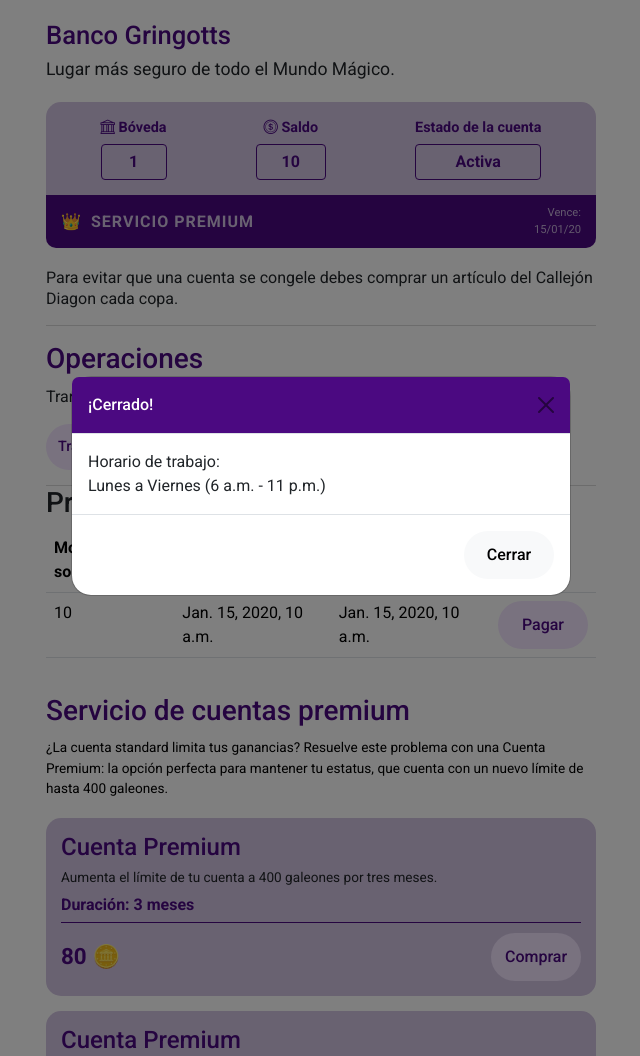
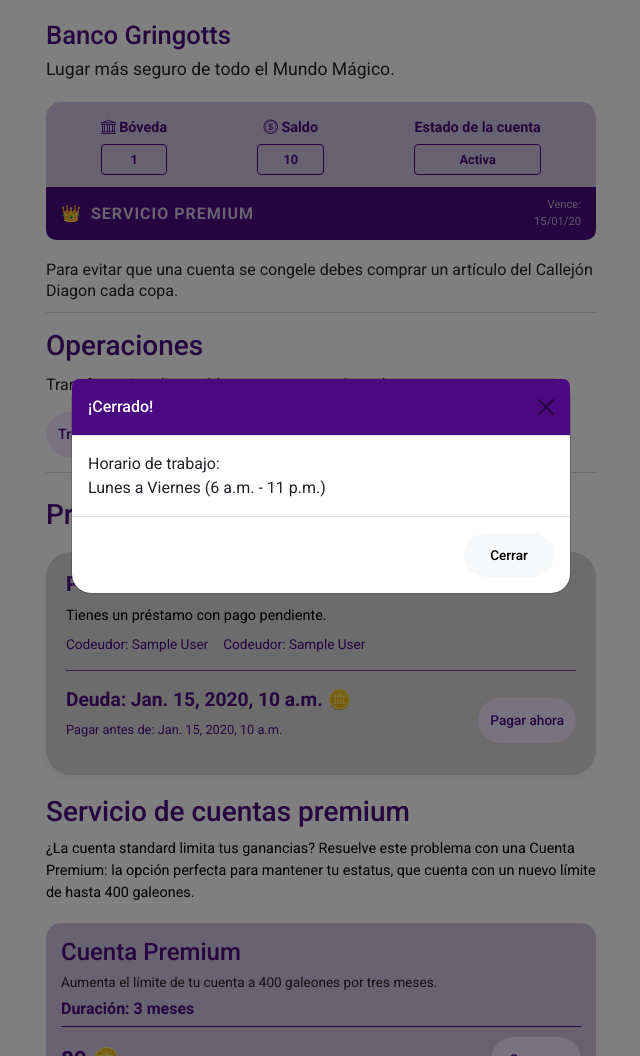
Before and after one commit to oliveA3/Diagon-Alley, a Django app: template apps/bank/templates/bank.html in a window 1280 px wide. Shown: the part 84-1140 px from the top of the page, without its empty margins (319-959 px from the left). Run offline with Django 5.2, Linux system fonts and the light colour scheme; the template is opened without the code that fills it: most values are stand-ins (such as "Sample title", 1, 10 or a date in 2020).

Commit message:
Subida completa sobreescribiendo repo remoto

```diff
--- a/apps/bank/templates/bank.html
+++ b/apps/bank/templates/bank.html
@@ -19,15 +19,16 @@
 
         {% include "components/account_card.html" %}
 
-        <p class="warning-text">Para evitar que una cuenta se congele debes comprar un artículo del Callejón Diagon cada
-            copa.</p>
-
         <!-- Frozen info -->
         {% if account.is_frozen %}
         <div class="frozen-details">
-            <p>Para descongelar una cuenta deben comprar un artículo del Callejón Diagon.</p>
-            <p>Mientras la cuenta permanezca congelada se descontará el 5% de su saldo cada 3 días.</p>
+            <p>Para descongelar una cuenta debes comprar un artículo del Callejón Diagon.
+                <br>Mientras la cuenta permanezca congelada se descontará el 5% de su saldo cada 3 días.
+            </p>
         </div>
+        {% else %}
+        <p class="warning-text">Para evitar que una cuenta se congele debes comprar un artículo del Callejón Diagon cada
+            copa.</p>
         {% endif %}
     </section>
 
--- a/static/css/bank.css
+++ b/static/css/bank.css
@@ -20,16 +20,29 @@
 }
 
 /* Advertencias y Operaciones */
-.warning-text, .frozen-details {
+.frozen-details {
+    font-size: 0.9rem;
+    color: var(--red);
+}
+
+.warning-text {
     font-size: 1rem;
     line-height: 1.3;
+    padding-bottom: 10px;
+}
+
+.frozen-details,
+.warning-text {
     border-bottom: 1px solid var(--grey);
-    padding-bottom: 15px;
 }
 
 .section-title {
     color: var(--dark-purple);
     margin-bottom: 10px;
+}
+
+.operations-section {
+    margin-top: 10px;
 }
 
 .trans-info {
@@ -43,6 +56,7 @@
     flex-wrap: wrap;
     border-bottom: 1px solid var(--grey);
     padding-bottom: 15px;
+    margin-bottom: 25px;
 }
 
 .actions-group .btn {
@@ -54,7 +68,7 @@
     padding: 20px 0;
 }
 .market-desc {
-    font-size: 0.85rem;
+    font-size: 0.9rem;
     color: var(--black);
     margin-bottom: 20px;
 }
--- a/static/css/store.css
+++ b/static/css/store.css
@@ -21,7 +21,7 @@
     background-color: var(--light-purple-dim);
     border-radius: 20px;
     display: flex;
-    margin-bottom: 20px;
+    margin-bottom: 25px;
     padding: 15px;
     box-shadow: 0 4px 6px rgba(0, 0, 0, 0.05);
 }
--- a/templates/base.html
+++ b/templates/base.html
@@ -7,6 +7,7 @@
 <head>
     <meta charset="UTF-8" />
     <meta name="viewport" content="width=device-width, initial-scale=1.0" />
+    <link rel="icon" href="{% static 'imgs/favicon.png' %}" type="image/png">
 
     <!-- Bootstrap CSS -->
     <link href="https://cdn.jsdelivr.net/npm/bootstrap@5.3.8/dist/css/bootstrap.min.css" rel="stylesheet"
--- a/templates/components/account_card.html
+++ b/templates/components/account_card.html
@@ -16,6 +16,7 @@
         gap: 10px;
         padding: 15px;
         padding-bottom: 5px;
+        padding-bottom: 12px;
     }
 
     .card-item {
@@ -36,6 +37,7 @@
         border-radius: 4px;
         padding: 5px 25px;
         font-weight: bold;
+        font-size: 0.8rem;
         color: var(--dark-purple);
         width: 100%;
     }
@@ -49,7 +51,6 @@
         display: flex;
         justify-content: space-between;
         align-items: center;
-        margin-top: 10px;
     }
 
     .premium-content {
--- a/templates/components/pending_loans.html
+++ b/templates/components/pending_loans.html
@@ -1,40 +1,126 @@
+<style>
+    .loans-grid {
+        display: flex;
+        flex-direction: column;
+        gap: 25px;
+        margin-top: 20px;
+    }
+
+    .loan-card {
+        background-color: var(--grey);
+        border-radius: 25px;
+        padding: 20px;
+        max-width: 550px;
+        box-shadow: 0 4px 6px rgba(0, 0, 0, 0.05);
+    }
+
+    .loan-header h4 {
+        color: var(--dark-purple);
+        font-size: 1.3rem;
+        font-weight: 700;
+    }
+
+    .loan-subtitle {
+        font-size: 0.9rem;
+        color: var(--black);
+        margin: 5px 0;
+    }
+
+    .loan-participants {
+        display: flex;
+        gap: 15px;
+        font-size: 0.85rem;
+        margin-top: 8px;
+        color: var(--dark-purple);
+    }
+
+    .loan-divider {
+        border: 0;
+        border-top: 1.5px solid var(--dark-purple);
+        margin: 15px 0;
+        opacity: 0.8;
+    }
+
+    .loan-body {
+        display: flex;
+        justify-content: space-between;
+        align-items: center;
+    }
+
+    .loan-debt {
+        display: flex;
+        align-items: center;
+        gap: 8px;
+        margin-bottom: 5px;
+    }
+
+    .debt-label {
+        color: var(--dark-purple);
+        font-size: 1.2rem;
+        font-weight: 700;
+    }
+
+    .loan-date {
+        font-size: 0.8rem;
+        color: var(--dark-purple);
+    }
+
+    .loan-date.overdue {
+        color: var(--red);
+        font-weight: bold;
+    }
+
+    .loan-date.near-due {
+        color: var(--orange);
+        font-weight: bold;
+    }
+
+    .btn {
+        font-size: 0.85rem;
+    }
+</style>
+
 <!-- Pending loans -->
-<div>
-    {% if pending_loans %}
-    <h3>Préstamos pendientes</h3>
-    <table class="table">
-        <tr>
-            <th>Monto solicitado</th>
-            <th>Monto a devolver</th>
-            <th>Fecha de devolución</th>
-            <th></th>
-        </tr>
+<div class="loans-container">
+    <h3 class="section-title">Préstamos pendientes</h3>
 
+    <div class="loans-grid">
         {% for loan in pending_loans %}
-        <tr>
-            <td>{{ loan.amount_requested }}</td>
-            <td>{{ loan.amount_due }}</td>
-            <td {% if loan.is_overdue %} style="color:var(--red); font-weight:bold" {% elif loan.is_near_due %}
-                style="color:var(--orange); font-weight:bold" {% endif %}>
-                {{ loan.due_date }}
-            </td>
-            <td>
+        <div class="loan-card">
+            <div class="loan-header">
+                <h4>Préstamo activo</h4>
+                <p class="loan-subtitle">Tienes un préstamo con pago pendiente.</p>
+                <div class="loan-participants">
+                    <span>Codeudor: {{ loan.codebtor_a.full_name}}</span>
+                    <span>Codeudor: {{ loan.codebtor_b.full_name}}</span>
+                </div>
+            </div>
+
+            <hr class="loan-divider">
+
+            <div class="loan-body">
+                <div class="loan-info">
+                    <div class="loan-debt">
+                        <span class="debt-label">Deuda: {{ loan.amount_due }} 🪙</span>
+                    </div>
+                    <p class="loan-date {% if loan.is_overdue %}overdue{% elif loan.is_near_due %}near-due{% endif %}">
+                        Pagar antes de: {{ loan.due_date }}
+                    </p>
+                </div>
+
+                <div class="loan-actions">
                     <form method="post">
                         {% csrf_token %}
-                    <input type="hidden" name="form" value="loan">
                         <input type="hidden" name="loan_id" value="{{ loan.id }}">
-                    <button type="button" name="pay_loan" class="btn btn-primary" data-title="Confirmación de pago"
-                        data-message="¿Está seguro de que desea pagar el monto debido ({{ loan.amount_due }} galeones)? (Esta acción es irreversible)?"
+                        <button type="button" class="btn btn-primary" data-title="Confirmación de pago"
+                            data-message="¿Está seguro de que desea pagar {{ loan.amount_due }} galeones?"
                             onclick="showConfirm(this)">
-                        Pagar
+                            Pagar ahora
                         </button>
                     </form>
-            </td>
-        </tr>
+                </div>
+            </div>
+        </div>
         {% endfor %}
-    </table>
-
-    {% else %}
-    <p>No tienes préstamos pendientes.</p>
-    {% endif %}
     </div>
+</div>
```
Also changed, not shown: apps/users/templates/profile/_inventory_item.html (deleted, +0 -23 lines), apps/users/templates/profile/_inventory_section.html (deleted, +0 -9 lines), apps/users/templates/profile/profile.html (+18 -40 lines), static/css/auth.css (+0 -33 lines), static/css/components.css (+35 -0 lines), db.sqlite3, static/imgs/Logo Callejon Diagon.png, static/imgs/Perfil Icon.png, static/imgs/Silueta Hogwarts Footer.png, static/imgs/favicon.png (added). Lines whose indentation alone changed are shown as unchanged.
